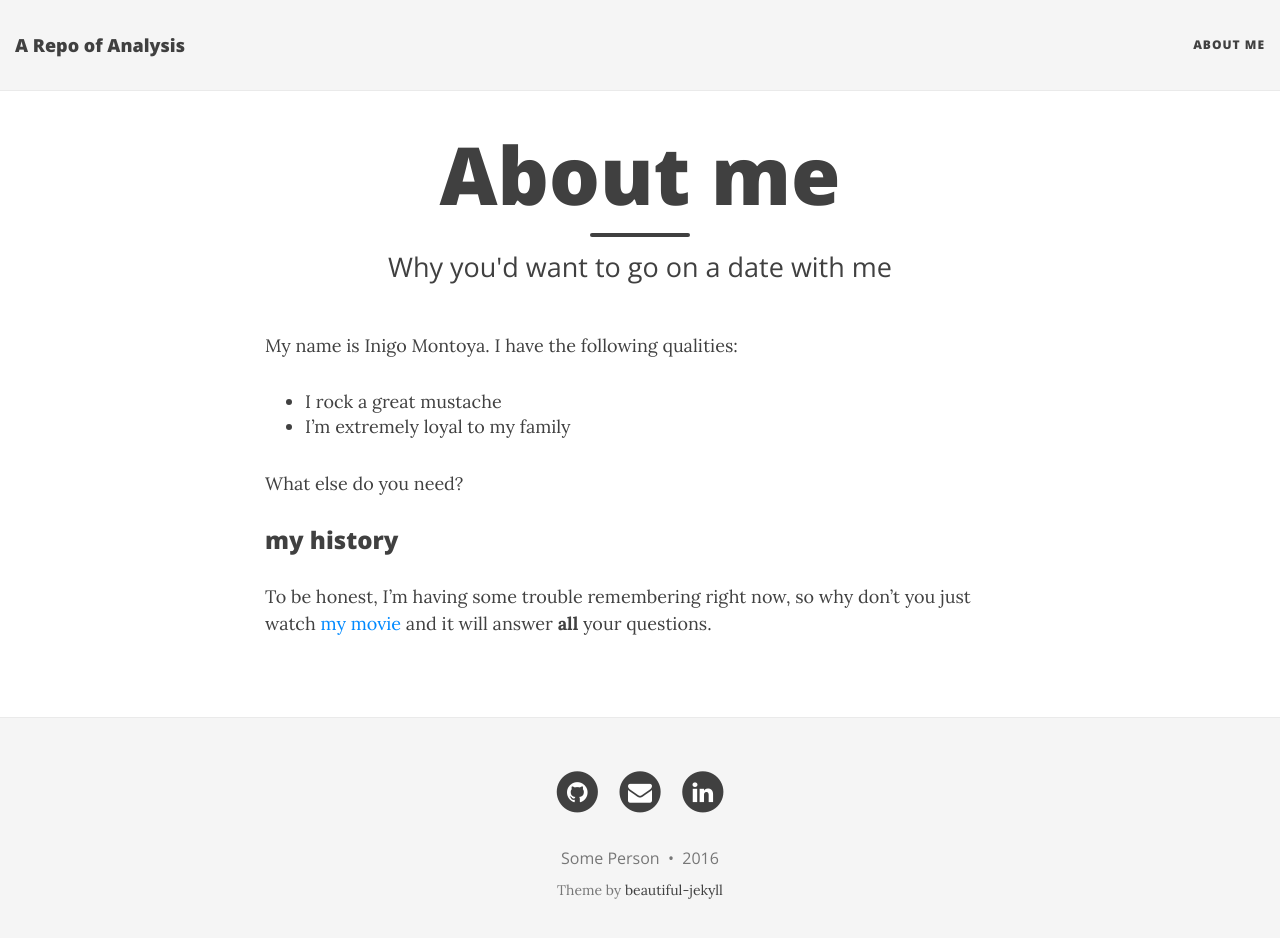
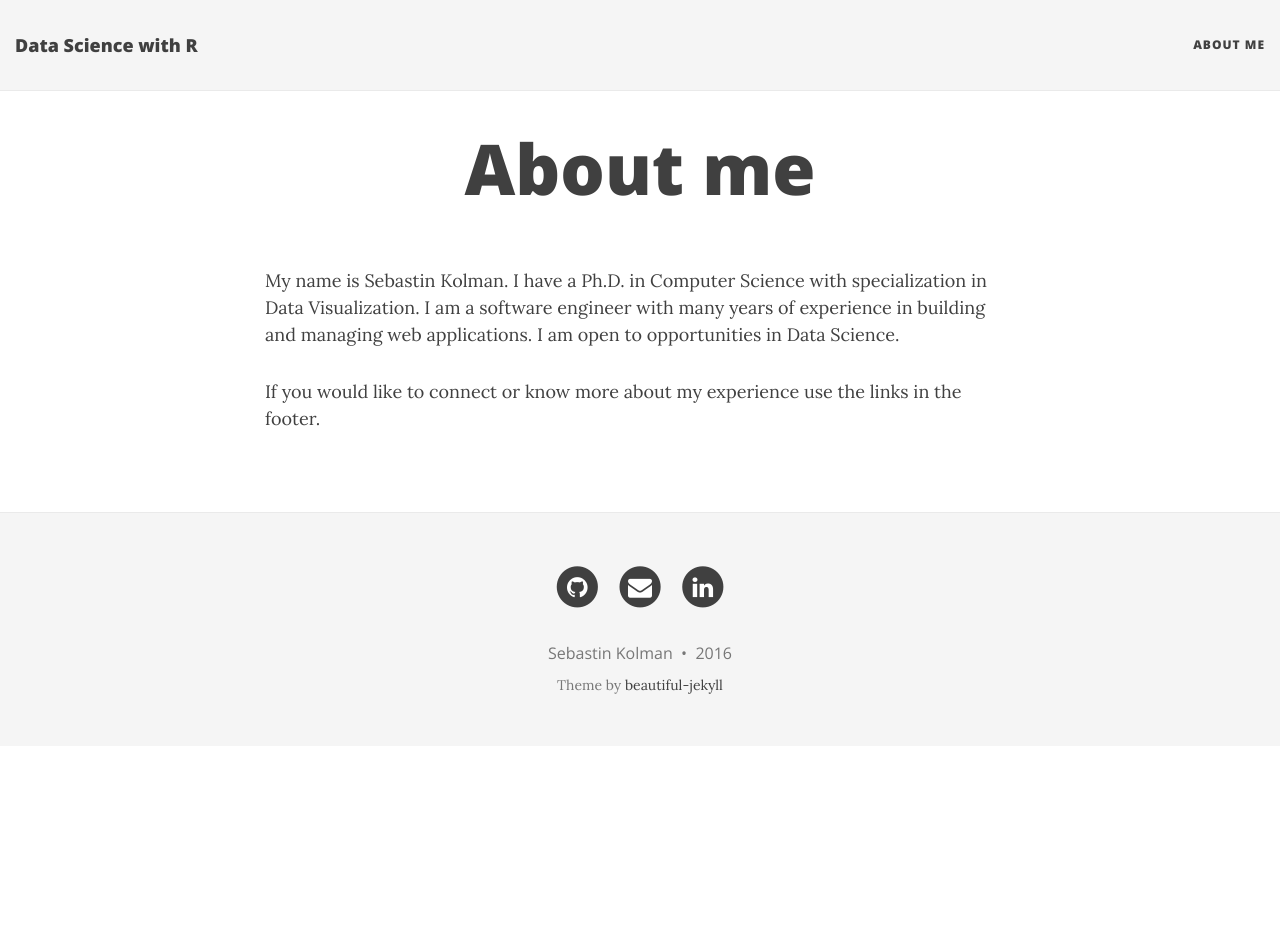
Before and after one commit to sabman83/data-analysis, a Jekyll site: the page built from aboutme.md, in a window 1280 px wide and 951 px high. Shown: the top 938 px of the window. Built offline with Jekyll 4.4.1, drawn with Linux system fonts in a browser that asks for light colours; nearby versions of some CDN libraries.

```diff
--- a/_config.yml
+++ b/_config.yml
@@ -14,10 +14,10 @@ baseurl: "/data-analysis"
 # Of course don't forget to change the username and projectname to YOUR username and project
 
 # Name of website
-title: A Repo of Analysis
+title: Data Science with R
 
 # Short description of your site
-description: A repository of analysis on different data sets
+description: Posts about my analysis work using R with data sets sourced from different repositories.
 
 # --- Navigation bar options --- #
 
@@ -34,7 +34,7 @@ navbar-links:
 # Change all these values or delete the ones you don't want.
 # Important: you must keep the "name" parameter, everything else you can remove
 author:
-  name: Some Person
+  name: Sebastin Kolman
   email: "saby83@gmail.com"
   github: sabman83    # eg. daattali
   linkedin: sebastin-kolman  # eg. daattali
--- a/aboutme.md
+++ b/aboutme.md
@@ -1,16 +1,10 @@
 ---
 layout: page
 title: About me
-subtitle: Why you'd want to go on a date with me
+subtitle:
 ---
 
-My name is Inigo Montoya. I have the following qualities:
+My name is Sebastin Kolman. I have a Ph.D. in Computer Science with specialization in Data Visualization.  I am a software engineer with many years of experience in building and managing web applications.
+I am open to opportunities in Data Science.
 
-- I rock a great mustache
-- I'm extremely loyal to my family
-
-What else do you need?
-
-### my history
-
-To be honest, I'm having some trouble remembering right now, so why don't you just watch [my movie](http://en.wikipedia.org/wiki/The_Princess_Bride_%28film%29) and it will answer **all** your questions.
+If you would like to connect or know more about my experience use the links in the footer.
--- a/css/main.css
+++ b/css/main.css
@@ -456,7 +456,7 @@ footer .theme-by {
     padding: 150px 0;
   }
   .intro-header .page-heading h1 {
-    font-size: 80px;
+    font-size: 70px;
   }
   .intro-header .post-heading h1 {
     font-size: 50px;
```
Also changed, not shown: _posts/2015-01-04-first-post.md (deleted, +0 -7 lines), _posts/2015-01-15-pirates.md (deleted, +0 -7 lines), _posts/2015-01-19-soccer.md (deleted, +0 -11 lines), _posts/2015-01-27-dear-diary.md (deleted, +0 -7 lines), _posts/2015-02-13-hamlet-monologue.md (deleted, +0 -41 lines), _posts/2015-02-20-test-markdown.md (deleted, +0 -52 lines), _posts/2015-02-26-flake-it-till-you-make-it.md (deleted, +0 -14 lines), _posts/2016-11-28-conversion-rate.md (+39 -40 lines), index.html (+7 -5 lines).
